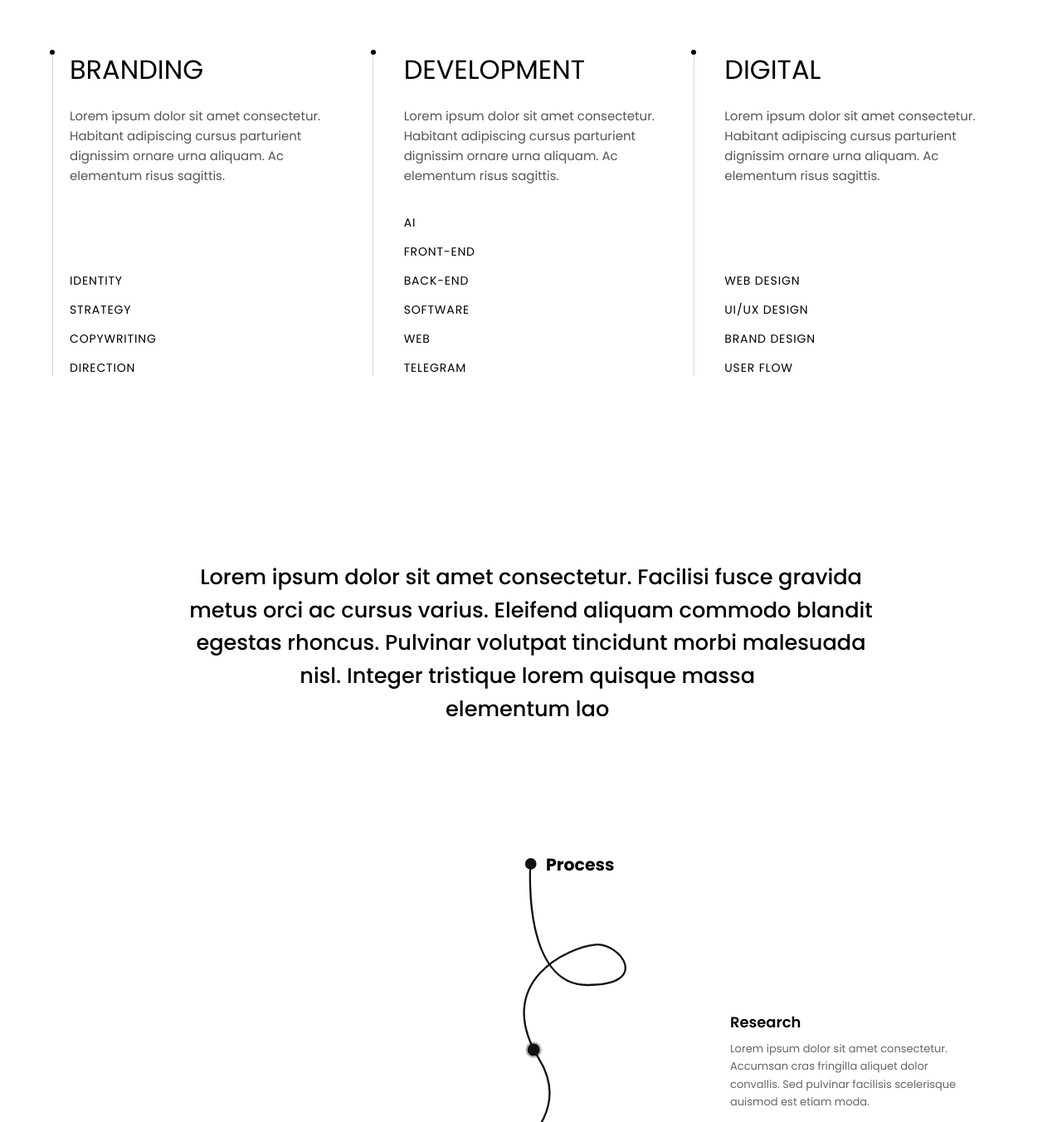
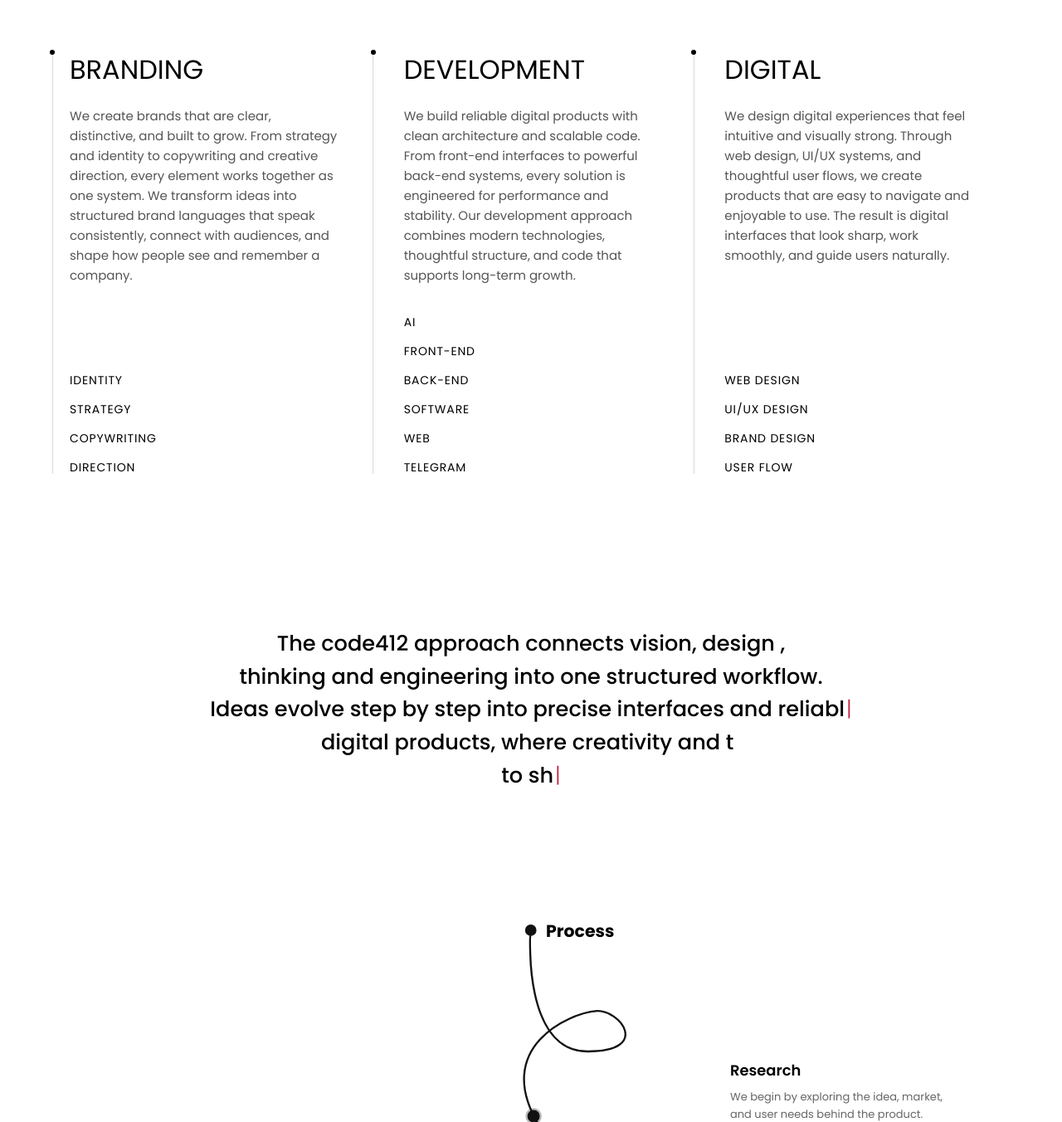
Before and after one commit to code-412/314Site, a Next.js app: page / in a window 1280 px wide. Shown: the part 1318-2670 px from the top of the page at 83% size. Built offline with nearby package versions, Linux system fonts and the light colour scheme.

Commit message:
Text Updated

```diff
--- a/src/app/(site)/services/AnimatedSections.tsx
+++ b/src/app/(site)/services/AnimatedSections.tsx
@@ -46,10 +46,7 @@
           data-anim
           className={`${s.heroSub} ${s.fadeUp} ${s.delay1}`}
         >
-          Lorem ipsum dolor sit amet consectetur. Nequa ut connectet laoreet
-          duis in dignissim in lacus semper. Aliquet velit vel enim consequat
-          amet. Tincidunt velit enim tincidunt nulla lobortis sed neque erat
-          vulputate duis.
+          We provide a full range of digital services built around the balance of design and code. Our team combines strategy, brand identity, UX thinking, and engineering precision to create products that are visually refined and technically powerful. From digital interfaces to complex platforms and long-term product support, every solution is built with clear design, clean code, and modern technologies, helping businesses grow and scale in a fast-changing digital landscape.
         </p>
       </div>
       <div
--- a/src/app/(site)/services/page.module.scss
+++ b/src/app/(site)/services/page.module.scss
@@ -49,7 +49,7 @@
   font-size: 13px;
   color: var(--c-muted);
   line-height: 1.65;
-  max-width: 480px;
+  max-width: 50%;
 }
 
 .heroImgWrap {
--- a/src/shared/constants/works.ts
+++ b/src/shared/constants/works.ts
@@ -27,9 +27,9 @@
       "Full Stack Development",
       "Illustrations",
     ],
-    about: twoParas,
+    about: "MH Padel is one of the largest and most advanced padel clubs in Riga, featuring multiple courts, a sauna, and a full relaxation area. The goal was to create a digital platform that reflects the premium experience of the club and simplifies user interaction across all devices. \b \b  We designed and developed a complete digital platform, including UI/UX design and full-stack development. The project included a custom CRM system, an admin panel for operations, and a membership system with booking functionality. We also created copywriting and content structure, ensuring a clear experience across all devices.",
     gallery: gallery7("/backgrounImage.png", "/topimage.jpg", "/bottomimage.jpg"),
-    approach: twoParas,
+    approach: "The interface was built with a strong focus on usability, motion, and clear navigation. Smooth animations and structured user flows guide visitors naturally through the platform, making it easy to explore services, manage bookings, and interact with the system without friction.Through content, imagery, and structure, we built a digital experience that captures the energy of the club. From the first screen, users feel the atmosphere and are naturally guided to book a court, join as members, and become part of the club.",
     approachImage: "/backgrounImage.png",
   },
   {
--- a/src/widgets/footer/Footer.tsx
+++ b/src/widgets/footer/Footer.tsx
@@ -5,9 +5,8 @@
 
 const legal = [
   "Privacy Policy",
-  "Cookie Policy",
-  "Terms & Conditions",
-  "Copyright Notifications",
+  "Terms of Use ",
+  "Cookie Settings",
 ];
 
 const nav = [
@@ -26,9 +25,7 @@
           <div className={s.left}>
             <NavLink href="/" className={s.logo}><LogoIcon /></NavLink>
             <p className={s.desc}>
-              Lorem ipsum dolor sit amet consectetur. Eu enim dignissim orci
-              pellentesque in nascetur eu diam. Lorem nibh cursus eleifend sed
-              nunc cursus vivamus.
+              We don’t just write code – we craft digital products where design and engineering work together, turning vision into meaningful digital experiences.
             </p>
             <a href="mailto:info@code412.com" className={s.email}>
               info@code412.com
--- a/src/widgets/hero/Hero.tsx
+++ b/src/widgets/hero/Hero.tsx
@@ -52,7 +52,7 @@
         </h1>
 
         <p className={s.description}>
-Lorem ipsum dolor sit amet consectetur. Neque ultrices praesent lobortis quis. In dignissim a mauris semper. Aliquet fermentum parturient faucibus feugiat. Pharetra vitae potenti justo porta vel est. Hendrerit non aliquam volutpat vestibulum vel et erat. Fames consequat proin diam enim facilisis condimentum mattis accumsan. Mi est elit sagittis congue ultrices id auctor. Integer volutpat at egestas tincidunt diam augue. Sed tincidunt faucibus commodo amet adipiscing. Lectus faucibus sem rutrum tellus hac ipsum viverra ornare. Amet ultricies cras in vulputate. Felis imperdiet maecenas tellus sit est         </p>
+We turn ideas into digital experiences that people remember. Our team blends strategy, design, and clean code to build websites, products, and brands that truly work. From the first concept to launch and long-term support, we focus on clarity, usability, and reliable development. Every detail matters: intuitive interfaces, strong performance, and code that scales with your business. Whether you need a modern website, a powerful mobile app, or a complete brand identity, we transform vision into something real, useful, and beautifully crafted for the future. We collaborate closely with clients, understand their goals, and turn complex ideas into simple, elegant solutions. The result is digital products that not only look impressive but also run smoothly thanks to thoughtful engineering and solid code behind every interaction.      </p>
       </div>
     </section>
   );
--- a/src/widgets/process/Process.tsx
+++ b/src/widgets/process/Process.tsx
@@ -20,12 +20,12 @@
 const MOBILE_CP = [0, 0.12, 0.26, 0.40, 0.54, 0.68, 0.82, 0.96];
 
 const STEPS = [
-  { title: "Research",            description: "Lorem ipsum dolor sit amet consectetur. Accumsan cras fringilla aliquet dolor convallis. Sed pulvinar facilisis scelerisque auismod est etiam moda.", side: "right" as const, dotIndex: 1 },
-  { title: "UX / Prototype",      description: "Lorem ipsum dolor sit amet consectetur. Accumsan cras fringilla aliquet dolor convallis. Sed pulvinar facilisis scelerisque auismod est etiam moda.", side: "left"  as const, dotIndex: 2 },
-  { title: "UI Design",           description: "Lorem ipsum dolor sit amet consectetur. Accumsan cras fringilla aliquet dolor convallis. Sed pulvinar facilisis scelerisque auismod est etiam moda.", side: "right" as const, dotIndex: 3 },
-  { title: "Development",         description: "Lorem ipsum dolor sit amet consectetur. Accumsan cras fringilla aliquet dolor convallis. Sed pulvinar facilisis scelerisque auismod est etiam moda.", side: "right" as const, dotIndex: 4 },
-  { title: "Testing & Launching", description: "Lorem ipsum dolor sit amet consectetur. Accumsan cras fringilla aliquet dolor convallis. Sed pulvinar facilisis scelerisque auismod est etiam moda.", side: "left"  as const, dotIndex: 5 },
-  { title: "Maintenance",         description: "Lorem ipsum dolor sit amet consectetur. Accumsan cras fringilla aliquet dolor convallis. Sed pulvinar facilisis scelerisque auismod est etiam moda.", side: "right" as const, dotIndex: 6 },
+  { title: "Research",            description: "We begin by exploring the idea, market, and user needs behind the product. Through analysis and discovery, we define goals, understand the audience, and gather insights that guide every design and development decision that follows.", side: "right" as const, dotIndex: 1 },
+  { title: "UX / Prototype",      description: "At this stage we shape the structure and logic of the product. User flows, wireframes, and interactive prototypes help us test ideas early, refine usability, and ensure that the experience feels clear, intuitive, and meaningful.", side: "left"  as const, dotIndex: 2 },
+  { title: "UI Design",           description: "Here we transform structure into visual language. Typography, color, layout, and motion are carefully crafted to create a consistent interface that communicates the brand, supports usability, and makes every interaction clear and engaging.", side: "left" as const, dotIndex: 3 },
+  { title: "Development",         description: "Design becomes a functional product through clean, structured code. Front-end and back-end systems are built with performance and scalability in mind, ensuring that the product works smoothly across devices and platforms.", side: "right" as const, dotIndex: 4 },
+  { title: "Testing & Launching", description: "Before release we carefully test the product to ensure stability, performance, and usability. Once everything works as intended, we prepare the final deployment and launch the product into the real digital environment.", side: "left"  as const, dotIndex: 5 },
+  { title: "Maintenance",         description: "After launch we continue supporting and improving the product. Updates, performance monitoring, and new features keep the system stable, secure, and ready to grow together with the needs of users and the business.", side: "right" as const, dotIndex: 6 },
 ];
 
 const SVG_W = 420;
--- a/src/widgets/quote/Quote.tsx
+++ b/src/widgets/quote/Quote.tsx
@@ -4,11 +4,11 @@
 import s from "./Quote.module.scss";
 
 const LINES = [
-  "Lorem ipsum dolor sit amet consectetur. Facilisi fusce gravida",
-  "metus orci ac cursus varius. Eleifend aliquam commodo blandit",
-  "egestas rhoncus. Pulvinar volutpat tincidunt morbi malesuada",
-  "nisl. Integer tristique lorem quisque massa. Ac suspendisse",
-  "elementum laoreet risus a id magna sagittis cras.",
+  "The code412 approach connects vision, design ,  ",
+  "thinking and engineering into one structured workflow. ",
+  "Ideas evolve step by step into precise interfaces and reliable  ",
+  "digital products, where creativity and technology work together",
+  "to shape clear, scalable, and meaningful digital experiences.",
 ];
 
 const CHAR_DELAY  = 55;
--- a/src/widgets/services/Services.module.scss
+++ b/src/widgets/services/Services.module.scss
@@ -9,7 +9,7 @@
 }
 
 .col {
-  padding: 40px 40px 40px 24px;
+  padding: 40px 40px 0px 24px;
   position: relative;
   display: flex;
   flex-direction: column;
@@ -102,7 +102,7 @@
 
 .col--visible {
   .dot  { transform: scale(1); }
-  .line { transform: scaleY(0.90); }
+  .line { transform: scaleY(0.99); }
   .title { opacity: 1; transform: translateY(0); }
   .desc  { opacity: 1; transform: translateY(0); }
   .item  { opacity: 1; transform: translateY(0); }
--- a/src/widgets/services/Services.tsx
+++ b/src/widgets/services/Services.tsx
@@ -13,19 +13,19 @@
   {
     title: "BRANDING",
     description:
-      "Lorem ipsum dolor sit amet consectetur. Habitant adipiscing cursus parturient dignissim ornare urna aliquam. Ac elementum risus sagittis.",
+      "We create brands that are clear, distinctive, and built to grow. From strategy and identity to copywriting and creative direction, every element works together as one system. We transform ideas into structured brand languages that speak consistently, connect with audiences, and shape how people see and remember a company.",
     items: ["IDENTITY", "STRATEGY", "COPYWRITING", "DIRECTION"],
   },
   {
     title: "DEVELOPMENT",
     description:
-      "Lorem ipsum dolor sit amet consectetur. Habitant adipiscing cursus parturient dignissim ornare urna aliquam. Ac elementum risus sagittis.",
+      "We build reliable digital products with clean architecture and scalable code. From front-end interfaces to powerful back-end systems, every solution is engineered for performance and stability. Our development approach combines modern technologies, thoughtful structure, and code that supports long-term growth.",
     items: ["AI", "FRONT-END", "BACK-END", "SOFTWARE", "WEB", "TELEGRAM"],
   },
   {
     title: "DIGITAL",
     description:
-      "Lorem ipsum dolor sit amet consectetur. Habitant adipiscing cursus parturient dignissim ornare urna aliquam. Ac elementum risus sagittis.",
+      "We design digital experiences that feel intuitive and visually strong. Through web design, UI/UX systems, and thoughtful user flows, we create products that are easy to navigate and enjoyable to use. The result is digital interfaces that look sharp, work smoothly, and guide users naturally.",
     items: ["WEB DESIGN", "UI/UX DESIGN", "BRAND DESIGN", "USER FLOW"],
   },
 ];
```
Also changed, not shown: src/app/(site)/services/AdvantagesSection.tsx (+6 -6 lines).
